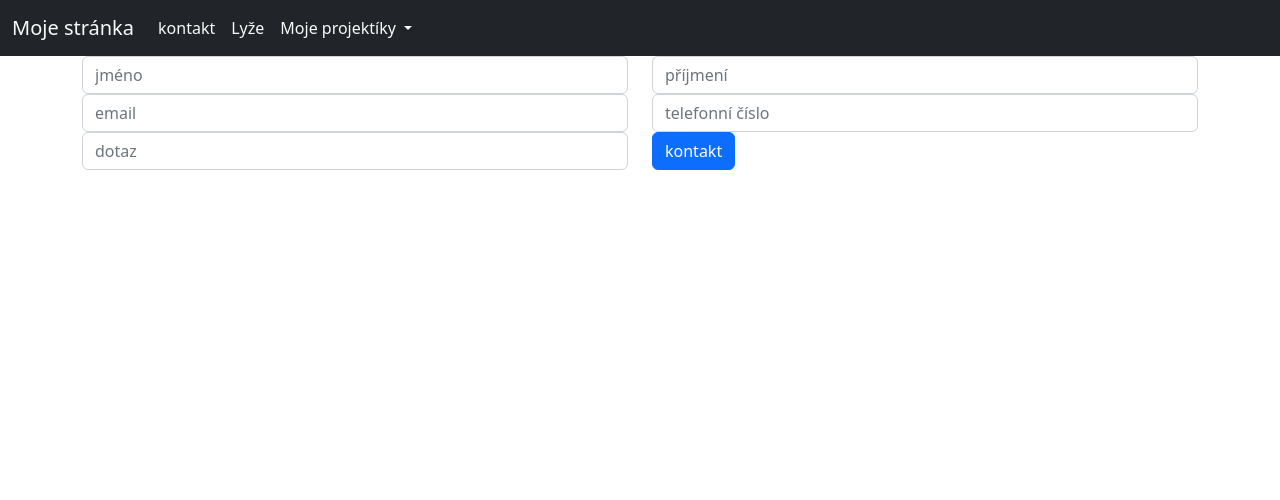
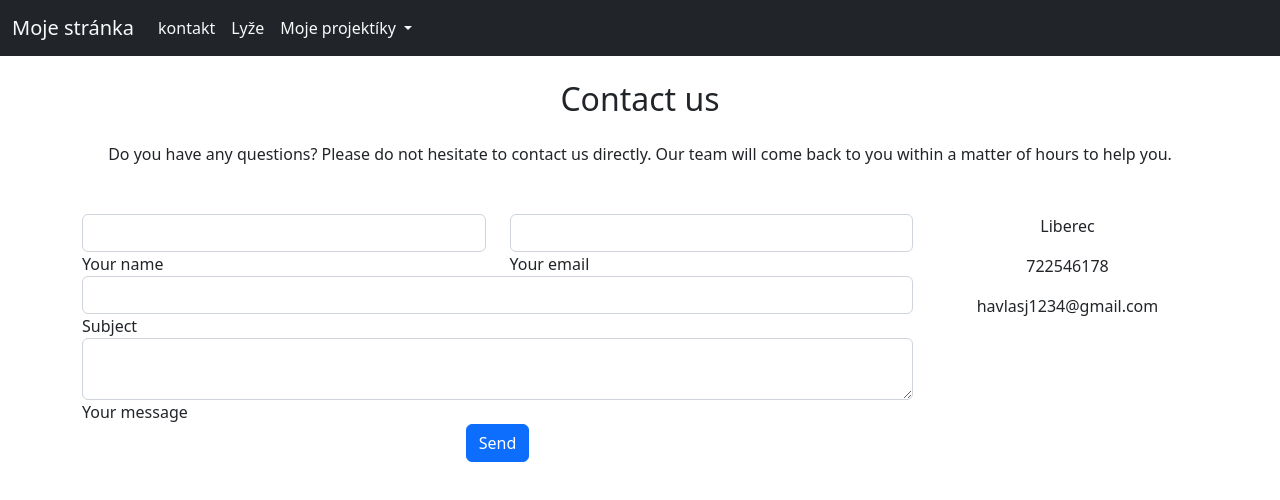
Before and after one commit to pslib-cz/2022-p1a-web-vlastni-bootstrap-Kvalitnipreclik, a plain HTML site: page mojestrankamitbootstrap/sekundarnistranka.html in a window 1280 px wide. Drawn offline with nearby package versions, Linux system fonts and the light colour scheme.

Commit message:
Add files via upload

```diff
--- a/mojestrankamitbootstrap/kontak.js
+++ b/mojestrankamitbootstrap/kontak.js
@@ -4,14 +4,14 @@ function ulozeni(){
     const udaje ={
 
     }
-    udaje.jmeno = document.getElementById("jmeno").value
-    udaje.prijmeni = document.getElementById("prijmeni").value
+    udaje.name = document.getElementById("name").value
+
     udaje.email = document.getElementById("email").value
-    udaje.cislo = document.getElementById("cislo").value
-    udaje.dotaz = document.getElementById("dotaz").value
+    udaje.subject = document.getElementById("subject").value
+    udaje.exampleFormControlTextarea1 = document.getElementById("dotaz").value
     console.log(udaje)
 
-    if(udaje.jmeno != "" && udaje.prijmeni != "" && udaje.email != "" && udaje.cislo != "" && udaje.dotaz != "" ){
+    if(udaje.jmeno != "" && udaje.email != "" && udaje.subject != "" && udaje.exampleFormControlTextarea1 != "" ){
     alert("váš dotaz byl odeslán :D")
     } else {
         alert("vyplňte všechny údaje!")
--- a/mojestrankamitbootstrap/sekundarnistranka.html
+++ b/mojestrankamitbootstrap/sekundarnistranka.html
@@ -11,7 +11,7 @@
 </head>
 <body>
 
-  <nav class="navbar navbar-expand-lg bg-body-tertiary bg-dark" >
+  <nav class="navbar navbar-expand-lg bg-body-tertiary navbar-dark bg-dark" >
     <div class="container-fluid" >
       <a class="navbar-brand text-light" href="hlavnistranka.html">Moje stránka</a>
       <button class="navbar-toggler  " type="button" data-bs-toggle="collapse" data-bs-target="#navbarNavDropdown" aria-controls="navbarNavDropdown" aria-expanded="false" aria-label="Toggle navigation">
@@ -42,32 +42,104 @@
   </nav>
 
 
-  <div class="container ">
-    <form >
-      <div class="row justify-content-center">
-        <div class=" col-lg-6 col-sm-12">
-          <input class="form-control me-2" id="jmeno" placeholder="jméno"  type="text">
-        </div>
-        <div class=" col-lg-6 col-sm-12">
-          <input class="form-control me-2" id="prijmeni" placeholder="příjmení" type="text">
-        </div>
-        <div class="col-lg-6 col-sm-12">
-          <input class="form-control me-2" id="email" placeholder="email" type="email">
-        </div>
-        <div class=" col-lg-6 col-sm-12">
-          <input class="form-control me-2" id="cislo" placeholder="telefonní číslo" type="tel">
-        </div>
+ <!--Section: Contact v.2-->
+ <div class="container justify-content-center">
+<section class="mb-4">
 
-          <div class=" col-lg-6 col-sm-12 ">
-            <input class="form-control me-2 " id="dotaz" placeholder="dotaz" type="text">
+  <!--Section heading-->
+  <h2 class="h1-responsive font-weight-bold text-center my-4">Contact us</h2>
+  <!--Section description-->
+  <p class="text-center w-responsive mx-auto mb-5">Do you have any questions? Please do not hesitate to contact us directly. Our team will come back to you within
+      a matter of hours to help you.</p>
+
+  <div class="row">
+
+      <!--Grid column-->
+      <div class="col-md-9 mb-md-0 mb-5">
+          <form id="contact-form" name="contact-form" action="mail.php" method="POST">
+
+              <!--Grid row-->
+              <div class="row">
+
+                  <!--Grid column-->
+                  <div class="col-md-6">
+                      <div class="md-form mb-0">
+                          <input type="text" id="name" name="name" class="form-control">
+                          <label for="name" class="">Your name</label>
+                      </div>
+                  </div>
+                  <!--Grid column-->
+
+                  <!--Grid column-->
+                  <div class="col-md-6">
+                      <div class="md-form mb-0">
+                          <input type="text" id="email" name="email" class="form-control">
+                          <label for="email" class="">Your email</label>
+                      </div>
+                  </div>
+                  <!--Grid column-->
+
+              </div>
+              <!--Grid row-->
+
+              <!--Grid row-->
+              <div class="row">
+                  <div class="col-md-12">
+                      <div class="md-form mb-0">
+                          <input type="text" id="subject" name="subject" class="form-control">
+                          <label for="subject" class="">Subject</label>
+                      </div>
+                  </div>
+              </div>
+              <!--Grid row-->
+
+              <!--Grid row-->
+              <div class="row">
+
+                  <!--Grid column-->
+                  <div class="col-md-12">
+
+                      <div class="md-form">
+                          <textarea type="text" id="message" name="message" rows="2" class="form-control md-textarea"></textarea>
+                          <label for="message">Your message</label>
+                      </div>
+
+                  </div>
+              </div>
+              <!--Grid row-->
+
+          </form>
+
+          <div class="text-center text-md-left justify-content-center">
+              <a class="btn btn-primary" onclick=ulozeni()>Send</a>
           </div>
+          <div class="status"></div>
+      </div>
+      <!--Grid column-->
 
-        <div class=" col-lg-6 col-sm-12">
-          <button class="btn btn-primary" onclick="ulozeni()">kontakt</button>
-        </div>
+      <!--Grid column-->
+      <div class="col-md-3 text-center">
+          <ul class="list-unstyled mb-0">
+              <li><i class="fas fa-map-marker-alt fa-2x"></i>
+                  <p>Liberec</p>
+              </li>
+
+              <li><i class="fas fa-phone mt-4 fa-2x"></i>
+                  <p>722546178</p>
+              </li>
+
+              <li><i class="fas fa-envelope mt-4 fa-2x"></i>
+                  <p>havlasj1234@gmail.com</p>
+              </li>
+          </ul>
       </div>
-    </form>
+      <!--Grid column-->
+
   </div>
+
+</section>
+</div>
+<!--Section: Contact v.2-->
 
 
 
```
Also changed, not shown: mojestrankamitbootstrap/dalsistarnka.html (+37 -1 lines), mojestrankamitbootstrap/hlavnistranka.html (+37 -5 lines), mojestrankamitbootstrap/assets/images/XC skier.png (added), mojestrankamitbootstrap/assets/images/cross-country-skiing-wildmoos.jpg (added), mojestrankamitbootstrap/assets/images/niceski.png (added), mojestrankamitbootstrap/assets/images/nicestopa.png (added).
